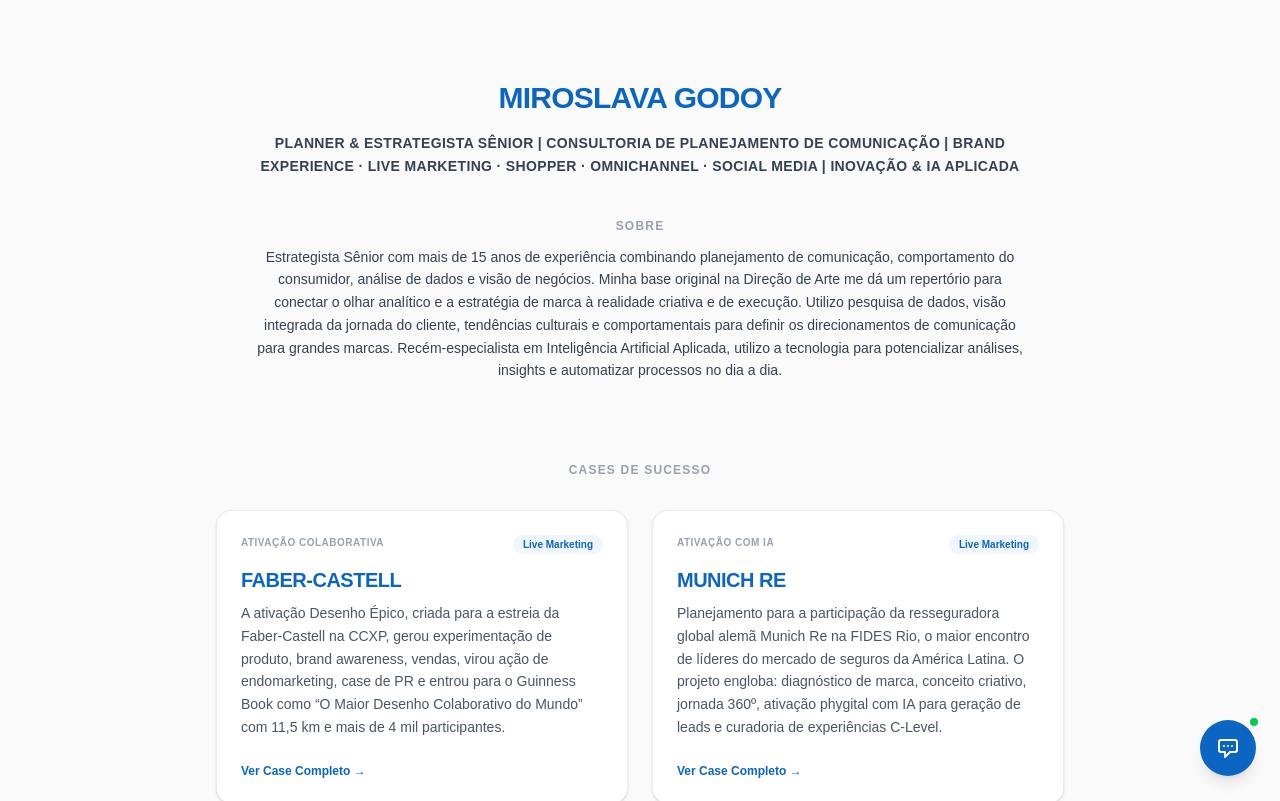
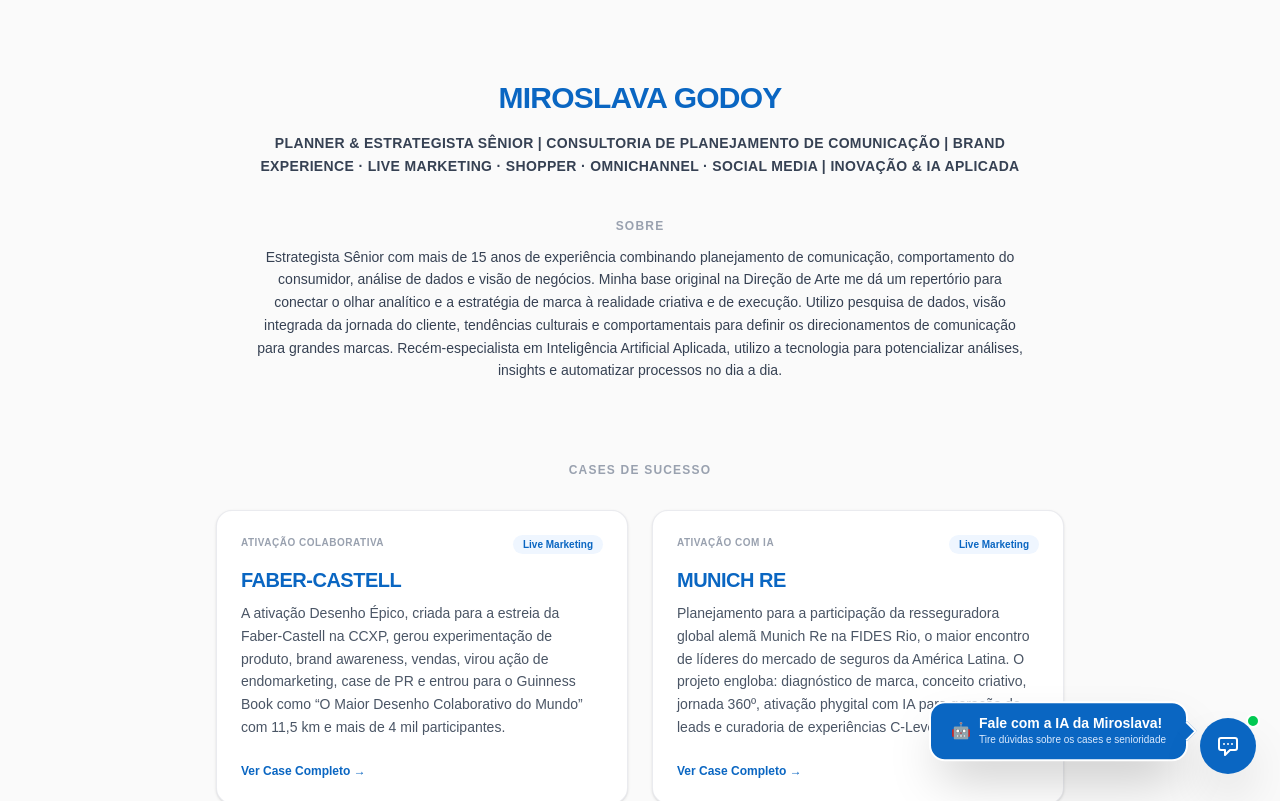
Before and after one commit to mirosgodoy/portfolio-miroslava, a Next.js app: page / in a window 1280 px wide. Shown: the top 801 px of the page. Built offline with nearby package versions, Linux system fonts and the light colour scheme.

Commit message:
Balão de IA em alto destaque

```diff
--- a/app/page.tsx
+++ b/app/page.tsx
@@ -112,7 +112,6 @@ export default function Home() {
 
   const messagesEndRef = useRef<HTMLDivElement>(null);
 
-  // Auto-rolagem para a última mensagem do chat
   useEffect(() => {
     messagesEndRef.current?.scrollIntoView({ behavior: 'smooth' });
   }, [messages, isChatOpen]);
@@ -154,7 +153,6 @@ export default function Home() {
     setMessages(prev => [...prev, userMsg]);
     if (!customText) setInputMessage('');
 
-    // Lógica inteligente do Chatbot integrado simulando o cérebro do agente
     setTimeout(() => {
       const query = textToSend.toLowerCase();
       let botReply = "Essa é uma excelente pergunta! A Miroslava possui mais de 15 anos de experiência como Planner e Estrategista Sênior. Recomendo explorar os cases completos no portfólio acima ou entrar em contato direto pelo e-mail miroslava@gmail.com.";
@@ -320,10 +318,23 @@ export default function Home() {
         <p>Miroslava Godoy · Planner & Estrategista Sênior © 2026</p>
       </footer>
 
-      {/* WIDGET DE CHAT INTEGRADO NATIVO */}
-      <div className="fixed bottom-6 right-6 z-50 font-sans">
+      {/* WIDGET DE CHAT INTEGRADO NATIVO COM CHAMADA DE ALTO DESTAQUE */}
+      <div className="fixed bottom-6 right-6 z-50 font-sans flex items-center gap-3">
+        {/* Balão de Chamada da IA em Destaque Absoluto */}
+        {!isChatOpen && (
+          <div className="flex items-center bg-[#0A66C2] text-white shadow-2xl px-5 py-3 rounded-2xl text-xs md:text-sm font-bold animate-bounce relative border-2 border-white">
+            <span className="mr-2 text-base">🤖</span>
+            <div>
+              <p className="leading-tight">Fale com a IA da Miroslava!</p>
+              <p className="text-[10px] text-blue-100 font-normal">Tire dúvidas sobre os cases e senioridade</p>
+            </div>
+            {/* Seta do balão */}
+            <div className="absolute -right-2 top-1/2 -translate-y-1/2 w-3.5 h-3.5 bg-[#0A66C2] border-t-2 border-r-2 border-white rotate-45"></div>
+          </div>
+        )}
+
         {isChatOpen && (
-          <div className="mb-4 w-80 md:w-96 h-[500px] bg-white rounded-2xl shadow-2xl border border-gray-200 overflow-hidden flex flex-col">
+          <div className="absolute bottom-20 right-0 w-80 md:w-96 h-[500px] bg-white rounded-2xl shadow-2xl border border-gray-200 overflow-hidden flex flex-col">
             {/* Cabeçalho do Chat */}
             <div className="bg-[#0A66C2] text-white p-4 flex justify-between items-center shadow-sm">
               <div>
@@ -409,13 +420,13 @@ export default function Home() {
         {/* Botão Flutuante do Chat */}
         <button
           onClick={() => setIsChatOpen(!isChatOpen)}
-          className="bg-[#0A66C2] text-white p-4 rounded-full shadow-lg hover:bg-[#004182] transition-all hover:scale-105 flex items-center justify-center group relative"
+          className="bg-[#0A66C2] text-white p-4 rounded-full shadow-2xl hover:bg-[#004182] transition-all hover:scale-105 flex items-center justify-center group relative"
           aria-label="Abrir assistente virtual"
         >
           <svg xmlns="http://www.w3.org/2000/svg" className="w-6 h-6" fill="none" viewBox="0 0 24 24" stroke="currentColor">
             <path strokeLinecap="round" strokeLinejoin="round" strokeWidth={2} d="M8 10h.01M12 10h.01M16 10h.01M9 16H5a2 2 0 01-2-2V6a2 2 0 012-2h14a2 2 0 012 2v8a2 2 0 01-2 2h-5l-5 5v-5z" />
           </svg>
-          <span className="absolute -top-1 -right-1 bg-green-500 w-3 h-3 rounded-full border-2 border-white animate-pulse"></span>
+          <span className="absolute -top-1 -right-1 bg-green-500 w-3.5 h-3.5 rounded-full border-2 border-white animate-pulse"></span>
         </button>
       </div>
     </main>
```
